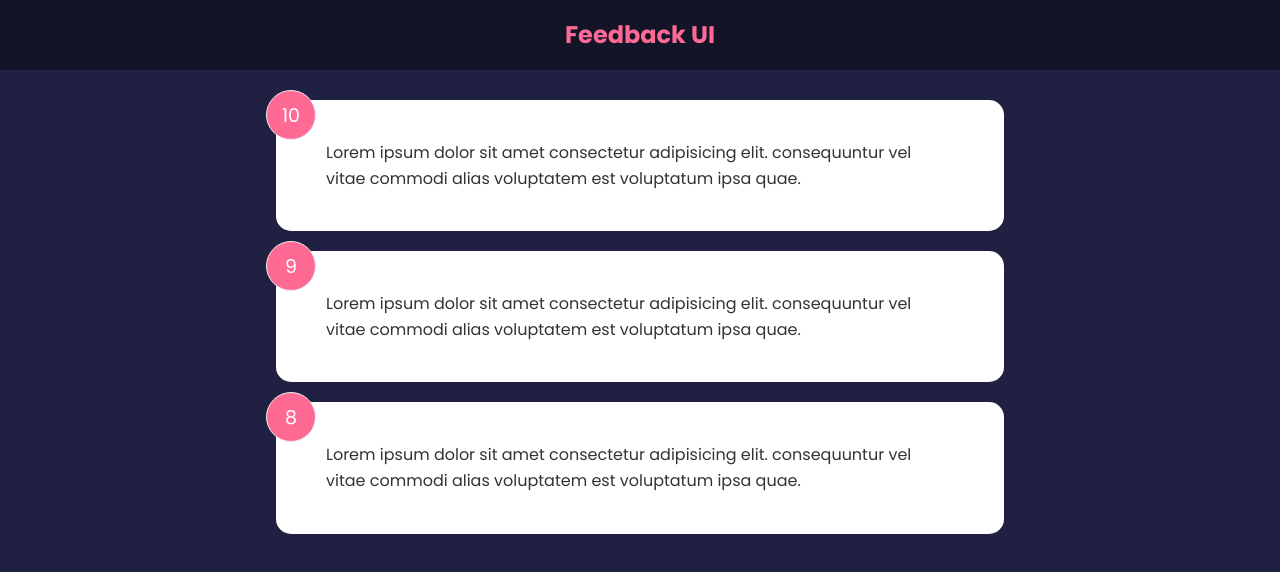
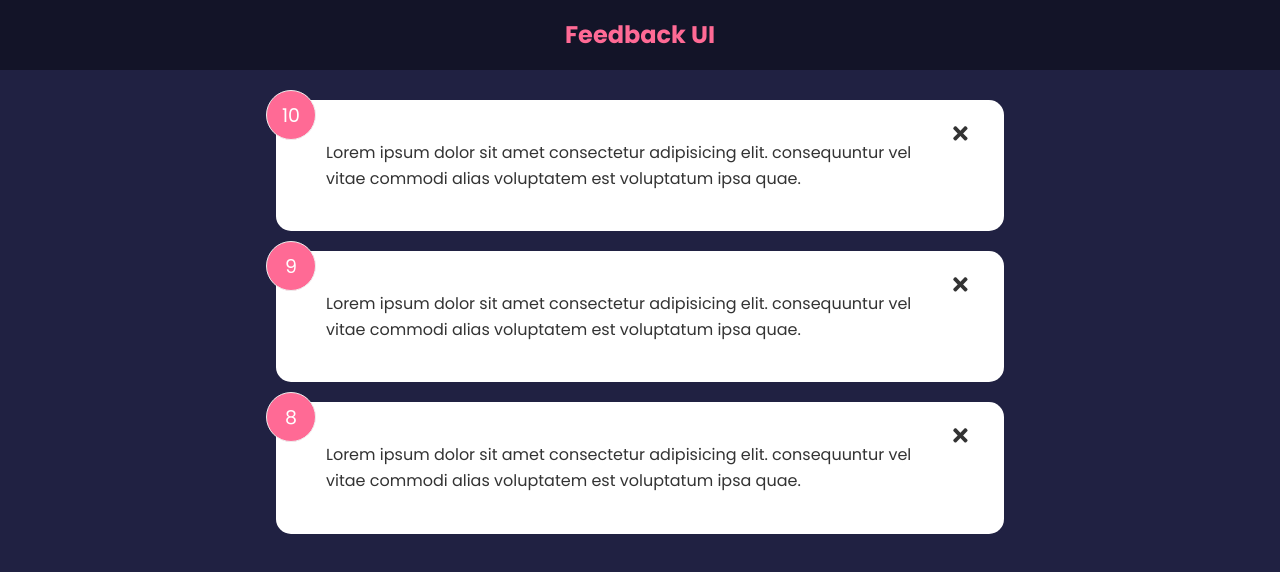
Before and after one commit to aadarshp31/react-front-to-back, a React (Create React App) app in the folder feedback-app/: page / in a window 1280 px wide. Shown: the top 572 px of the page. Built offline with nearby package versions, Linux system fonts and the light colour scheme.

Commit message:
added  a 'cross' sign with styling to  feedback item

```diff
--- a/feedback-app/src/components/FeedbackItem.tsx
+++ b/feedback-app/src/components/FeedbackItem.tsx
@@ -1,3 +1,4 @@
+import { FaTimes } from 'react-icons/fa';
 import Card from './shared/Card';
 
 type Props = {
@@ -8,6 +9,9 @@ const FeedbackItem = ({ item }: Props) => {
   return (
     <Card>
       <div className='num-display'>{item.rating}</div>
+      <div className='close'>
+        <FaTimes size='1.3em' />
+      </div>
       <div className='text-display'>{item.text}</div>
     </Card>
   );
--- a/feedback-app/src/index.css
+++ b/feedback-app/src/index.css
@@ -139,6 +139,11 @@ input:focus {
   cursor: pointer;
   background: none;
   border: none;
+  padding: 0.8em;
+}
+
+.close:hover {
+  color: #ff6a95;
 }
 
 .edit {
```
